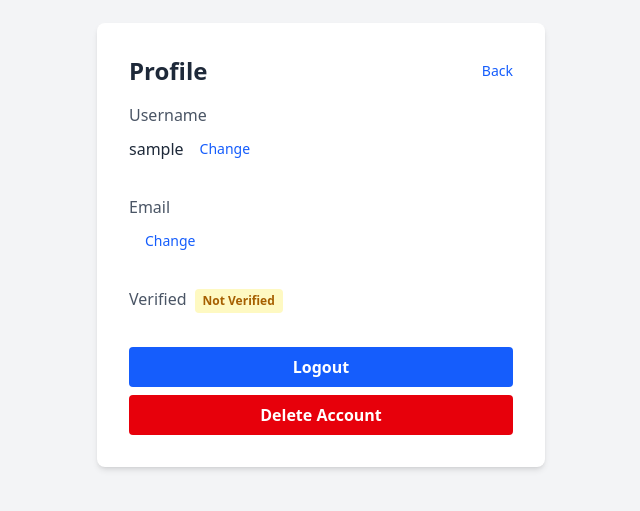
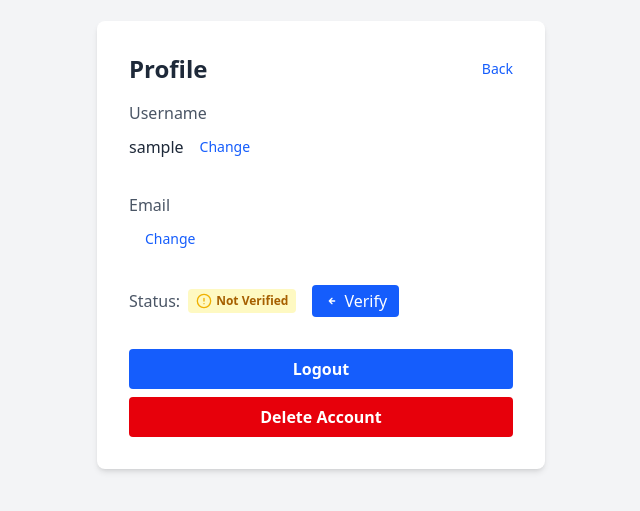
Before and after one commit to mani2520/mern-todoApp, a React (Vite) app in the folder frontend/: page /profile in a window 1280 px wide. Shown: the part 155-666 px from the top of the page, without its empty margins (319-959 px from the left). Built offline with nearby package versions, Linux system fonts and the light colour scheme; sample sign-in values are in the browser's storage.

Commit message:
otp verification completed

```diff
--- a/frontend/src/components/OTPModel.tsx
+++ b/frontend/src/components/OTPModel.tsx
@@ -11,21 +11,27 @@ const OTPModel = ({
   onClose: () => void;
 }) => {
   const [otp, setOtp] = useState("");
-  const { token, username, updateUser } = useAuth();
+  const { token, username, email: currentEmail, updateUser } = useAuth();
 
   const handleVerify = async (e: React.FormEvent) => {
     e.preventDefault();
     try {
+      const endpoint =
+        email === currentEmail ? "/verify-email" : "/verify-new-email";
       const res = await api.post(
-        "/verify-new-email",
+        endpoint,
         { otp },
         { headers: { Authorization: `Bearer ${token}` } }
       );
       toast.success(
         res.data?.message || `Email ${email} verified successfully`
       );
-      if (res.data?.email) {
-        updateUser(username || "", res.data.email);
+      if (res.data?.email || res.data?.verified) {
+        updateUser(
+          username || "",
+          res.data.email || email,
+          res.data.verified || true
+        );
       }
       onClose();
     } catch (error: any) {
@@ -34,7 +40,7 @@ const OTPModel = ({
   };
 
   return (
-    <div className="fixed inset-0 flex items-center justify-center z-50 bg-black bg-opacity-40">
+    <div className="fixed inset-0 flex items-center justify-center z-50 bg-black/30 backdrop-blur-sm">
       <div className="bg-white rounded-lg shadow-lg p-8 w-full max-w-sm">
         <h2 className="text-xl font-bold mb-2 text-gray-800 text-center">
           Verify OTP
--- a/frontend/src/context/AuthContext.tsx
+++ b/frontend/src/context/AuthContext.tsx
@@ -7,7 +7,7 @@ interface AuthContextType {
   login: (tok: string, username: string, email: string) => void;
   logout: () => void;
   verified: boolean;
-  updateUser: (username: string, email: string) => void;
+  updateUser: (username: string, email: string, verified: boolean) => void;
 }
 
 export const AuthContext = createContext<AuthContextType>({
@@ -38,13 +38,20 @@ export const AuthProvider = ({ children }: AuthProviderProps) => {
 
   const [verified, setVerified] = useState(false);
 
-  const login = (tok: string, username: string, email: string) => {
+  const login = (
+    tok: string,
+    username: string,
+    email: string,
+    verified = false
+  ) => {
     setToken(tok);
     setUsername(username);
     setEmail(email);
+    setVerified(verified);
     localStorage.setItem("token", tok);
     localStorage.setItem("username", username);
     localStorage.setItem("email", email);
+    localStorage.setItem("verified", String(verified));
   };
 
   const logout = () => {
@@ -55,13 +62,20 @@ export const AuthProvider = ({ children }: AuthProviderProps) => {
     localStorage.removeItem("token");
     localStorage.removeItem("username");
     localStorage.removeItem("email");
+    localStorage.removeItem("verified");
   };
 
-  const updateUser = (newUsername: string, newEmail: string) => {
+  const updateUser = (
+    newUsername: string,
+    newEmail: string,
+    verified: boolean
+  ) => {
     setUsername(newUsername);
     setEmail(newEmail);
+    setVerified(verified);
     localStorage.setItem("username", newUsername);
     localStorage.setItem("email", newEmail);
+    localStorage.setItem("verified", String(verified));
   };
 
   return (
--- a/frontend/src/pages/Profile.tsx
+++ b/frontend/src/pages/Profile.tsx
@@ -32,9 +32,22 @@ const Profile = () => {
     setEmailValue(email || "");
   };
 
+  const handleSendOtp = async () => {
+    if (!token) return;
+    try {
+      const res = await api.post(
+        "/send-verify-otp",
+        {},
+        { headers: { Authorization: `Bearer ${token}` } }
+      );
+      toast.success(res.data?.message || "OTP sent");
+      setShowOtpModal(true);
+    } catch (error: any) {
+      toast.error(error.response?.data?.message || "Failed to send OTP");
+    }
+  };
+
   const handleSave = async () => {
-    console.log("HandleSave called, editField =", editField);
-    console.log("editField =", editField, "emailValue =", emailValue);
     if (!editField) return;
     setLoading(true);
     try {
@@ -46,7 +59,7 @@ const Profile = () => {
         );
 
         toast.success(res.data?.message || "Username updated successfully");
-        updateUser(usernameValue, email || "");
+        updateUser(username || "", res.data.email || email, true);
         setEditField(null);
       }
 
@@ -179,25 +192,92 @@ const Profile = () => {
             )}
           </div>
 
-          <div className="flex items-center gap-2">
-            <label className="block text-gray-600 font-medium mb-1">
-              Verified
-            </label>
-            <span
-              className={`inline-block px-2 py-1 rounded text-xs font-semibold ${
+          <div className="flex items-center gap-4 mt-4">
+            <div className="flex items-center gap-2">
+              <span className="block text-gray-600 font-medium">Status:</span>
+              <span
+                className={`inline-flex items-center gap-1 px-2 py-1 rounded text-xs font-semibold ${
+                  verified
+                    ? "bg-green-100 text-green-700"
+                    : "bg-yellow-100 text-yellow-700"
+                }`}
+              >
+                {verified ? (
+                  <>
+                    <svg
+                      className="w-4 h-4 text-green-500"
+                      fill="none"
+                      stroke="currentColor"
+                      strokeWidth={2}
+                      viewBox="0 0 24 24"
+                      aria-hidden="true"
+                    >
+                      <path
+                        strokeLinecap="round"
+                        strokeLinejoin="round"
+                        d="M5 13l4 4L19 7"
+                      />
+                    </svg>
+                    Verified
+                  </>
+                ) : (
+                  <>
+                    <svg
+                      className="w-4 h-4 text-yellow-500"
+                      fill="none"
+                      stroke="currentColor"
+                      strokeWidth={2}
+                      viewBox="0 0 24 24"
+                      aria-hidden="true"
+                    >
+                      <path
+                        strokeLinecap="round"
+                        strokeLinejoin="round"
+                        d="M12 8v4m0 4h.01"
+                      />
+                      <circle cx="12" cy="12" r="10" />
+                    </svg>
+                    Not Verified
+                  </>
+                )}
+              </span>
+            </div>
+            <button
+              className={`flex items-center gap-1 px-3 py-1 rounded font-medium transition-colors ${
                 verified
-                  ? "bg-green-100 text-green-700"
-                  : "bg-yellow-100 text-yellow-700"
+                  ? "bg-gray-200 text-gray-400 cursor-not-allowed"
+                  : "bg-blue-600 text-white hover:bg-blue-700"
               }`}
+              disabled={verified}
+              type="button"
+              onClick={handleSendOtp}
+              aria-disabled={verified}
             >
-              {verified ? "Verified" : "Not Verified"}
-            </span>
+              <svg
+                className="w-4 h-4"
+                fill="none"
+                stroke="currentColor"
+                strokeWidth={2}
+                viewBox="0 0 24 24"
+                aria-hidden="true"
+              >
+                <path
+                  strokeLinecap="round"
+                  strokeLinejoin="round"
+                  d="M16 12H8m0 0l4-4m-4 4l4 4"
+                />
+              </svg>
+              Verify
+            </button>
           </div>
 
           {showOtpModal && (
             <OTPModel
               email={emailValue}
-              onClose={() => setShowOtpModal(false)}
+              onClose={() => {
+                setShowOtpModal(false);
+                setEditField(null);
+              }}
             />
           )}
 
```
Also changed, not shown: 1 other file (tests, documents, lock files or other folders).
